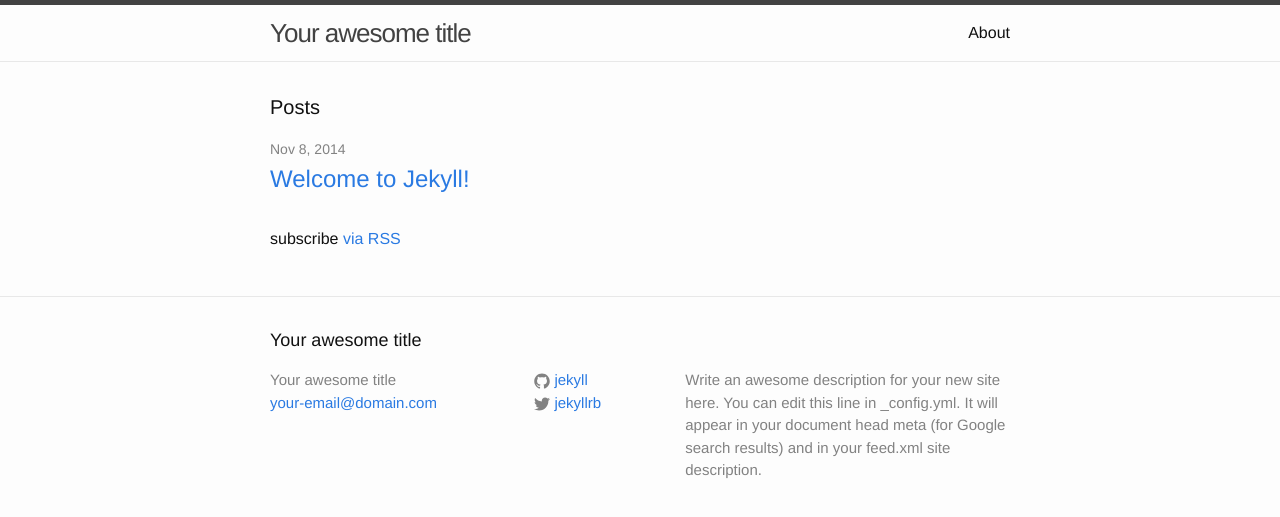
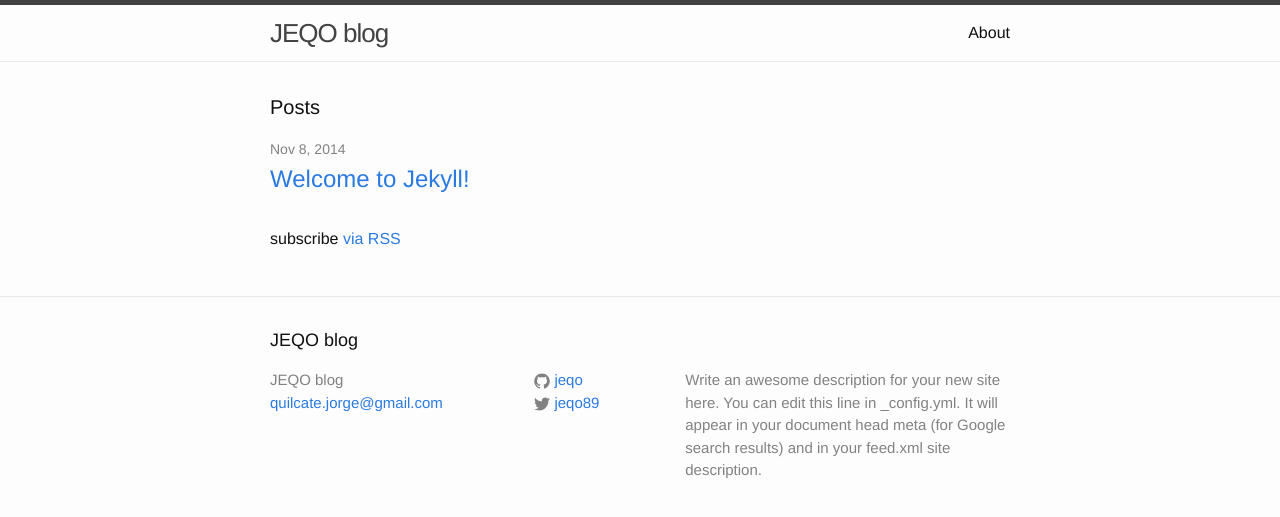
Before and after one commit to catoaune/blog, a Jekyll site: the page built from index.html, in a window 1280 px wide. Shown: the top 517 px of the page. Built offline with Jekyll 4.4.1, drawn with Linux system fonts in a browser that asks for light colours.

Commit message:
base blog information.

```diff
--- a/_config.yml
+++ b/_config.yml
@@ -1,14 +1,14 @@
 # Site settings
-title: Your awesome title
-email: your-email@domain.com
+title: JEQO blog
+email: quilcate.jorge@gmail.com
 description: > # this means to ignore newlines until "baseurl:"
   Write an awesome description for your new site here. You can edit this
   line in _config.yml. It will appear in your document head meta (for
   Google search results) and in your feed.xml site description.
 baseurl: "/blog" # the subpath of your site, e.g. /blog/
 url: "http://yourdomain.com" # the base hostname & protocol for your site
-twitter_username: jekyllrb
-github_username:  jekyll
+twitter_username: jeqo89
+github_username:  jeqo
 highlighter: pygments
 
 # Build settings
```
